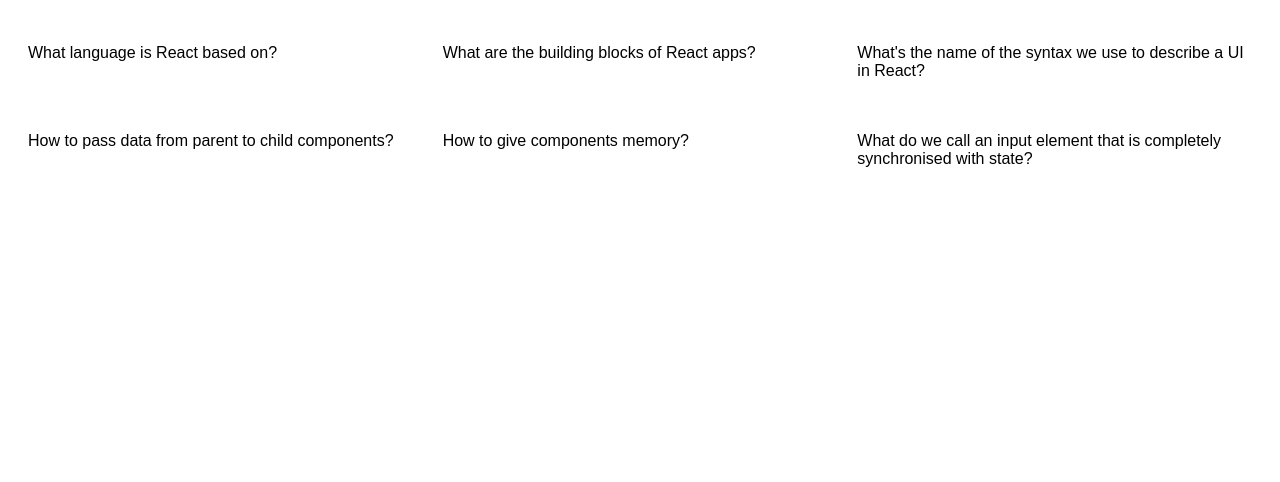
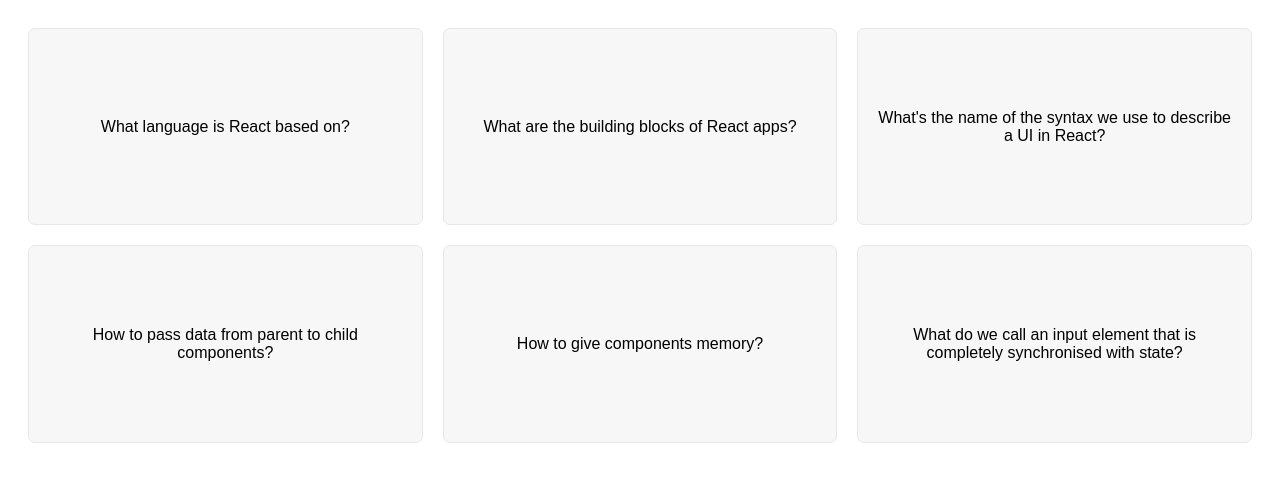
Before and after one commit to MBANS8A1/Learner-Flashcards, a React (Create React App) app: page / in a window 1280 px wide. Shown: the top 482 px of the page. Built offline with nearby package versions, Linux system fonts and the light colour scheme.

Commit message:
I added some styling to the div element children in the parent "flashcards" div element, in order to outline the flashcards as flex items with background colour, borders and alignment properties.

```diff
--- a/src/styles.css
+++ b/src/styles.css
@@ -12,3 +12,16 @@
   grid-template-columns: 1fr 1fr 1fr;
   gap: 20px;
 }
+
+.flashcards div {
+  border: 1px solid #e7e7e7;
+  background-color: #f7f7f7;
+  border-radius: 7px;
+  aspect-ratio: 2 / 1;
+  display: flex;
+  align-items: center;
+  justify-content: center;
+  text-align: center;
+  padding: 20px;
+  cursor: pointer;
+}
```
